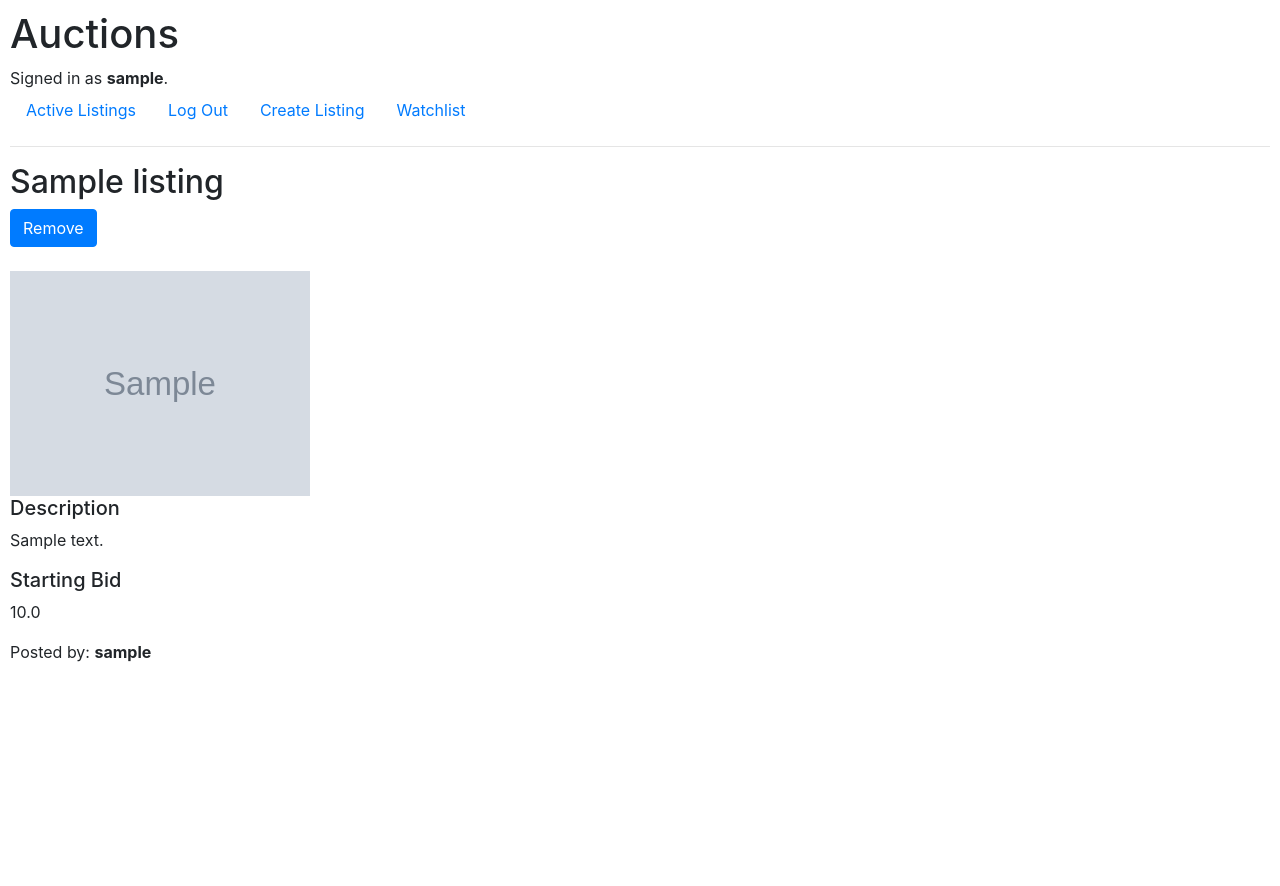
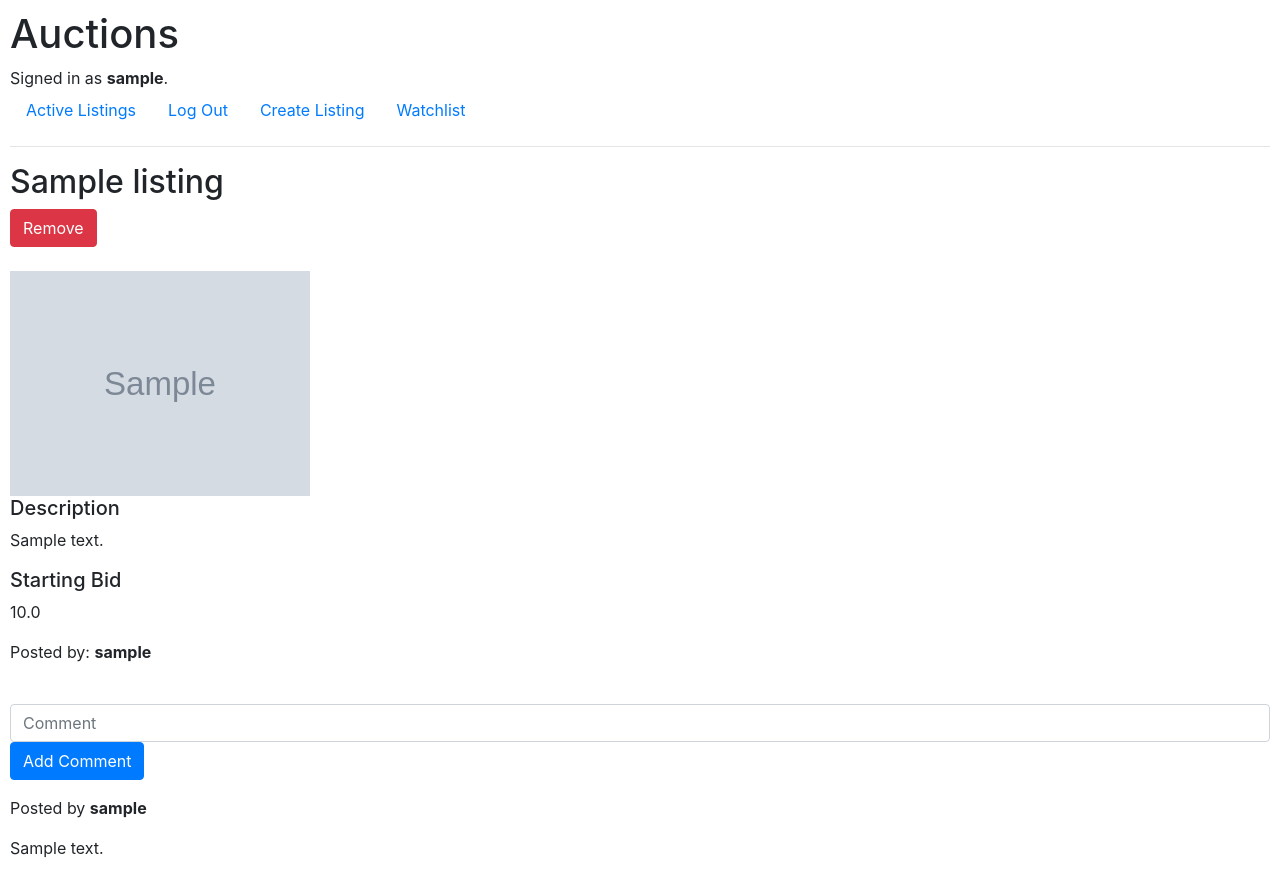
Before and after one commit to simar-s2/Commerce, a Django app: page /view_listing/1 in a window 1280 px wide. Before the commit the page ends 800 px from the top, so only its background shows below. Run offline with Django 3.2, Linux system fonts and the light colour scheme; a user stored in the database is signed in; tables that the repository leaves empty hold one stand-in row (values such as "Sample post"); some libraries are stand-ins or nearby versions.

Commit message:
Add user comments under listings feature

```diff
--- a/auctions/admin.py
+++ b/auctions/admin.py
@@ -1,6 +1,7 @@
 from django.contrib import admin
-from .models import Listing, User
+from .models import Listing, User, Comment
 
 # Register your models here.
 admin.site.register(Listing)
 admin.site.register(User)
+admin.site.register(Comment)
--- a/auctions/forms.py
+++ b/auctions/forms.py
@@ -1,5 +1,5 @@
 from django import forms
-from .models import Listing
+from .models import Listing, Comment
 
 class CreateListingForm(forms.ModelForm):
     def __init__(self, *args, **kwargs):
@@ -15,3 +15,17 @@ class CreateListingForm(forms.ModelForm):
     class Meta:
         model = Listing
         fields = ('title', 'description', 'image', 'price', 'category')
+
+class CommentForm(forms.ModelForm):
+    def __init__(self, *args, **kwargs):
+        super(CommentForm, self).__init__(*args, **kwargs)
+        for field_name, field in self.fields.items():
+            field.label = ''
+            field.widget.attrs.update({
+                'class': 'form-control',
+                'placeholder': f"{field_name.capitalize()}"
+                })
+
+    class Meta:
+        model = Comment
+        fields = ('comment', )
--- a/auctions/models.py
+++ b/auctions/models.py
@@ -22,6 +22,13 @@ class Listing(models.Model):
     def __str__(self):
         return(f"{self.title}")
 
+class Comment(models.Model):
+    user = models.ForeignKey(User, on_delete=models.CASCADE, blank=True, null=True, related_name="commentor")
+    listing = models.ForeignKey(Listing, on_delete=models.CASCADE, blank=True, null=True, related_name="listing")
+    comment = models.CharField(max_length=300)
+    date = models.DateTimeField(verbose_name="date created", auto_now_add=True)
+
+
 # class Bid(models.Model):
 #     listing = models.ForeignKey(Listing, on_delete=models.CASCADE)
 #     bidder = models.ForeignKey(User, on_delete=models.CASCADE)
--- a/auctions/templates/auctions/view_listing.html
+++ b/auctions/templates/auctions/view_listing.html
@@ -5,12 +5,12 @@
     {% if not watchlist %}
     <form action="{% url 'add_remove_watchlist' listing_id=listing.id %}" method="post">
         {% csrf_token %}
-        <input class="btn btn-primary" type="submit" value="Add" name="action">
+        <input class="btn btn-success" type="submit" value="Add" name="action">
     </form>
     {% else %}
     <form action="{% url 'add_remove_watchlist' listing_id=listing.id %}" method="post">
         {% csrf_token %}
-        <input class="btn btn-primary" type="submit" value="Remove" name="action">
+        <input class="btn btn-danger" type="submit" value="Remove" name="action">
     </form>
     {% endif %}
     <br>
@@ -24,4 +24,16 @@
         <p>{{ listing.price }}</p>
         <p>Posted by: <strong>{{ listing.owner }}</strong></p>
     </div>
+    <br>
+    <form action="{% url 'add_comment' listing_id=listing.id %}" method="post">
+        <div class="form-group">
+            {% csrf_token %}
+            {{ form }}
+            <input class="btn btn-primary" type="submit" value="Add Comment">
+        </div>
+    </form>
+    {% for comment in comments %}
+    <p>Posted by <strong>{{ comment.user }}</strong></p>
+    <p>{{ comment.comment }}</p>
+    {% endfor %}
 {% endblock %}
--- a/auctions/urls.py
+++ b/auctions/urls.py
@@ -11,5 +11,6 @@ urlpatterns = [
     path("create_listing", views.create_listing, name="create_listing"),
     path("view_listing/<int:listing_id>", views.view_listing, name="view_listing"),
     path("watchlist", views.watchlist, name="watchlist"),
-    path("add_remove_watchlist/<int:listing_id>", views.add_remove_watchlist, name="add_remove_watchlist")
+    path("add_remove_watchlist/<int:listing_id>", views.add_remove_watchlist, name="add_remove_watchlist"),
+    path("add_comment/<int:listing_id>", views.add_comment, name="add_comment")
 ]
--- a/auctions/views.py
+++ b/auctions/views.py
@@ -5,8 +5,8 @@ from django.shortcuts import render
 from django.urls import reverse
 from django.contrib.auth.decorators import login_required
 
-from .models import User, Listing
-from .forms import CreateListingForm
+from .models import User, Listing, Comment
+from .forms import CreateListingForm, CommentForm
 
 
 def index(request):
@@ -44,26 +44,27 @@ def create_listing(request):
 def view_listing(request, listing_id):
     listing = Listing.objects.filter(pk=listing_id).first()
     watchlist = Listing.objects.filter(watchlist=request.user).filter(pk=listing_id)
-    print(watchlist)
+    comments = Comment.objects.filter(listing=listing_id).all()
     return render(request, "auctions/view_listing.html", {
         "listing": listing,
-        "watchlist": watchlist
+        "watchlist": watchlist,
+        "comments": comments,
+        "form": CommentForm
     })
 
 
 @login_required(login_url='/login')
 def watchlist(request):
-    print(watchlist)
     return render(request, "auctions/watchlist.html", {
         "listings": Listing.objects.filter(watchlist=request.user)
     })
+
 
 @login_required(login_url='/login')
 def add_remove_watchlist(request, listing_id):
     if request.method == "POST":
         action = request.POST['action']
         listing = Listing.objects.get(pk=listing_id)
-        print(listing)
         user = request.user
         if action == 'Add':
             listing.watchlist.add(user)
@@ -73,6 +74,19 @@ def add_remove_watchlist(request, listing_id):
             return HttpResponseRedirect(reverse('view_listing', args=(listing_id, )))
         else:
             return HttpResponseRedirect(reverse('view_listing', args=(listing_id, )))
+
+
+@login_required(login_url='/login')
+def add_comment(request, listing_id):
+    if request.method == "POST":
+        form = CommentForm(request.POST)
+        listing = Listing.objects.get(pk=listing_id)
+        if form.is_valid():
+            form_data = form.cleaned_data
+            comment = Comment(user=request.user, listing=listing, comment=form_data['comment'])
+            comment.save()
+
+    return HttpResponseRedirect(reverse("view_listing", args=(listing_id, )))
 
 
 def login_view(request):
```
Also changed, not shown: auctions/migrations/0006_comment.py (added), auctions/migrations/0007_comment_listing.py (added).
